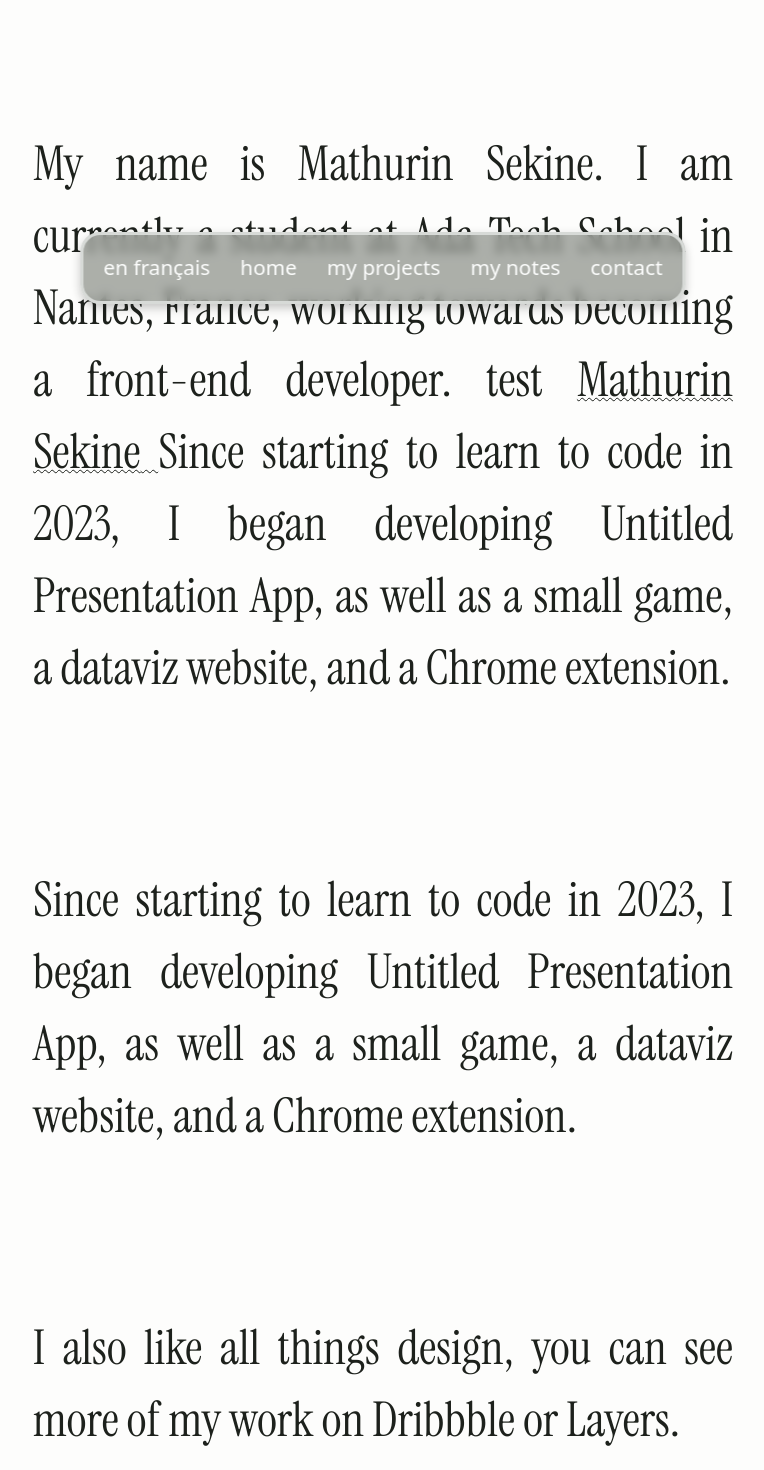
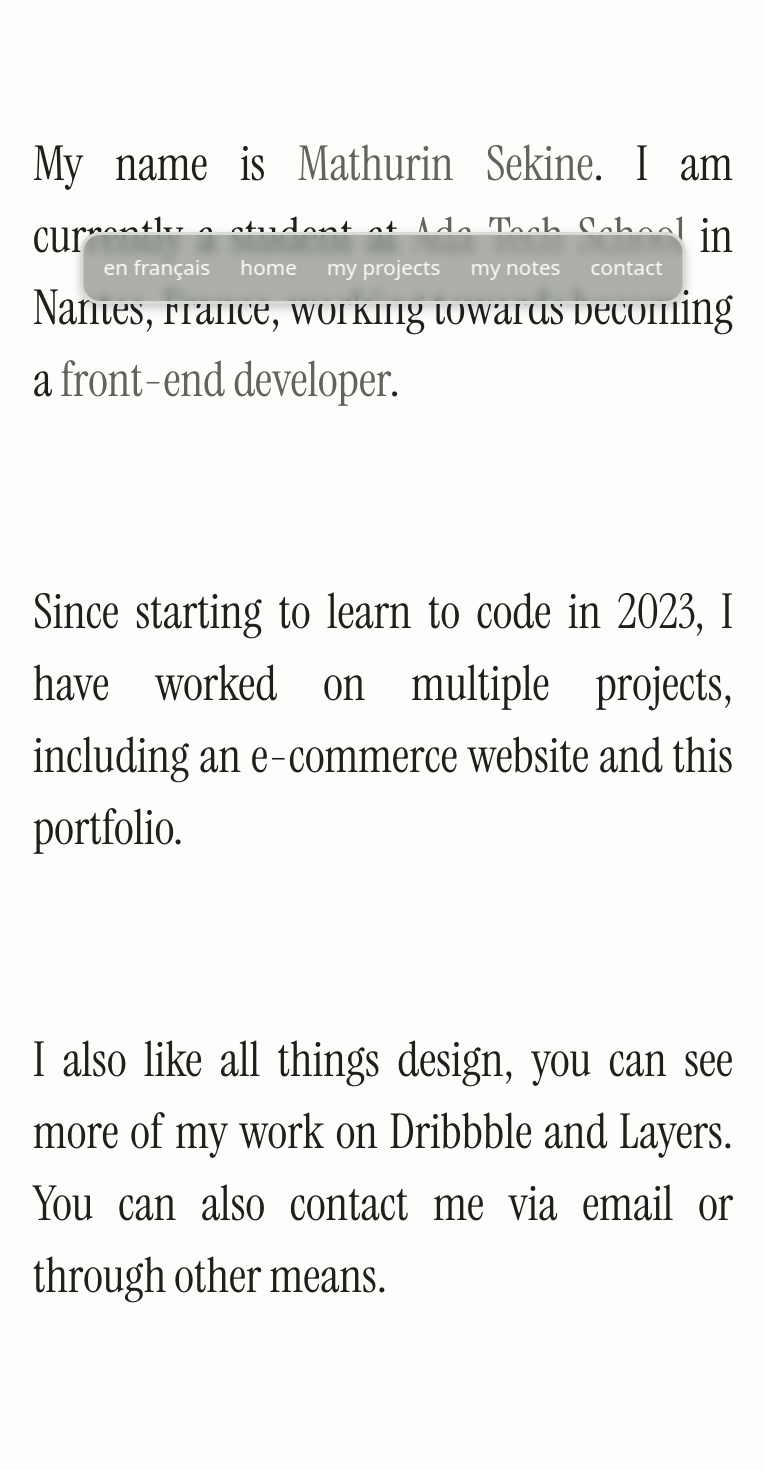
Before and after one commit to lemathurin/portfolio, a Next.js app: page /en in a window 1280 px wide. Shown: the part 480-1950 px from the top of the page, without its empty margins (257-1021 px from the left). Built offline with nearby package versions, Linux system fonts and the light colour scheme.

Commit message:
Homepage text done

```diff
--- a/messages/en.json
+++ b/messages/en.json
@@ -1,9 +1,21 @@
 {
     "Home": {
       "greeting": "Hello,",
-      "p-1": "My name is Mathurin Sekine. I am currently a student at Ada Tech School in Nantes, France, working towards becoming a front-end developer.",
-      "p-2": "Since starting to learn to code in 2023, I began developing Untitled Presentation App, as well as a small game, a dataviz website, and a Chrome extension.",
-      "p-3": "I also like all things design, you can see more of my work on Dribbble or Layers."
+      "l1": "My name is ",
+      "l2": ". I am currently a student at ",
+      "l3": " in Nantes, France, working towards becoming a ",
+      "dev": "front-end developer",
+      "l4": "Since starting to learn to code in 2023, I have worked on ",
+      "projects": "multiple projects",
+      "l5": ", including an ",
+      "ecommerce": "e-commerce website",
+      "l6": " and ",
+      "thisPortfolio": "this portfolio",
+      "l7": "I also like all things design, you can see more of my work on ",
+      "l8": " and ",
+      "l9": " You can also contact me via ",
+      "l10": "email or through other means",
+      "dot": "."
     },
     "HireWindow": {
       "to": "to:",
--- a/messages/fr.json
+++ b/messages/fr.json
@@ -1,9 +1,21 @@
 {
     "Home": {
       "greeting": "Bonjour,",
-      "p-1": "Je m'appelle Mathurin Sekine. Je suis actuellement étudiant à Ada Tech School à Nantes, en France, en vue de devenir développeur front-end.",
-      "p-2": "Depuis que j'ai commencé à apprendre à coder en 2023, j'ai commencé à développer Untitled Presentation App, ainsi qu'un petit jeu, un site web de dataviz, et une extension Chrome.",
-      "p-3": "J'aime aussi tout ce qui est design, vous pouvez voir plus de mon travail sur Dribbble ou Layers."
+      "l1": "Je m'appelle ",
+      "l2": ". Je suis actuellement étudiant à ",
+      "l3": " à Nantes, en France, en vue de devenir ",
+      "dev": "développeur front-end",
+      "l4": "Depuis que j'ai commencé à coder en 2023, j'ai travaillé sur ",
+      "projects": "plusieurs projets",
+      "l5": ", dont un ",
+      "ecommerce": "site de commerce en ligne",
+      "l6": " et ",
+      "thisPortfolio": "ce portfolio",
+      "l7": "J'aime aussi tout ce qui est design, vous pouvez voir plus de mon travail sur ",
+      "l8": " et ",
+      "l9": " Vous pouvez également me contacter par ",
+      "l10": "email ou par d'autres moyens",
+      "dot": "."
     },
     "HireWindow": {
       "to": "pour:",
--- a/src/app/[locale]/components/HomePage.jsx
+++ b/src/app/[locale]/components/HomePage.jsx
@@ -45,10 +45,10 @@ export default function Home(props) {
     test: {
       x: mousePosition.x - 100,
       y: mousePosition.y - 100,
-      borderRadius: "0%",
+      borderRadius: "50%",
       height: 200,
       width: 200,
-      backgroundImage: "url(/images/eym.png)",
+      backgroundImage: "url(/images/profile_picture.png)",
       backgroundSize: "cover",
     },
   };
@@ -77,31 +77,49 @@ export default function Home(props) {
         </h1>
       </div>
       <div className="max-w-[80%] md:max-w-[500px] lg:max-w-[700px] flex-col justify-start items-start inline-flex gap-12 md:gap-20 lg:gap-40">
-        <div>
         <p className="font-instrument leading-tight md:leading-snug lg:leading-normal text-justify text-lightMode-text text-3xl md:text-4xl lg:text-5xl">
-            {props.p1}
-            <span onClick={() => setIsOpened("hireWindow")}> test </span>
+          {props.l1}
           <span
-              className="cursor-none underline decoration-wavy decoration-[1.3px] underline-offset-3 transition"
             onMouseEnter={testEnter}
             onMouseLeave={testLeave}
+            className="cursor-none hover:underline decoration-dashed text-lightMode-hoveredtext hover:text-lightMode-text transition"
           >
-              Mathurin Sekine{" "}
+            Mathurin Sekine
           </span>
-            {props.p2}
+          {props.l2}
+          <span className="hover:underline text-lightMode-hoveredtext hover:text-lightMode-text transition">
+            Ada Tech School
+          </span>
+          {props.l3}
+          <span
+            onClick={() => setIsOpened("hireWindow")}
+            className="hover:underline decoration-dashed text-lightMode-hoveredtext hover:text-lightMode-text transition"
+          >
+            {props.dev}
+          </span>
+          {props.dot}
+        </p>
+        <p className="font-instrument leading-tight md:leading-snug lg:leading-normal text-justify text-lightMode-text text-3xl md:text-4xl lg:text-5xl">
+          {props.l4}
+          <span>{props.projects}</span>
+          {props.l5}
+          <span>{props.ecommerce}</span>
+          {props.l6}
+          <span>{props.thisPortfolio}</span>
+          {props.dot}
+        </p>
+        <p className="font-instrument leading-tight md:leading-snug lg:leading-normal text-justify text-lightMode-text text-3xl md:text-4xl lg:text-5xl">
+          {props.l7}
+          <span>Dribbble</span>
+          {props.l8}
+          <span>Layers</span>
+          {props.dot}
+          {props.l9}
+          <span>{props.l10}</span>
+          {props.dot}
         </p>
       </div>
-        <div>
-          <p className="font-instrument leading-tight md:leading-snug lg:leading-normal text-justify text-lightMode-text text-3xl md:text-4xl lg:text-5xl">
-            {props.p2}
-          </p>
-        </div>
-        <div>
-          <p className="font-instrument leading-tight md:leading-snug lg:leading-normal text-justify text-lightMode-text text-3xl md:text-4xl lg:text-5xl">
-            {props.p3}
-          </p>
-        </div>
-      </div>
+
       <motion.div
         className="homepage-cursor"
         variants={variants}
--- a/src/app/[locale]/components/Labels.jsx
+++ b/src/app/[locale]/components/Labels.jsx
@@ -103,3 +103,9 @@ export function DeleteButtonLabel(props) {
     </div>
   );
 }
+
+export function notificationAlert() {
+  return (
+    <div className="h-[2.25rem] w-[2.25rem] bg-[#FF3A30] rounded-full"></div>
+  );
+}
--- a/src/app/[locale]/page.js
+++ b/src/app/[locale]/page.js
@@ -7,12 +7,24 @@ export default function Home() {
   return (
     <HomePage
       greeting={t("greeting")}
+      l1={t("l1")}
+      l2={t("l2")}
+      l3={t("l3")}
+      dev={t("dev")}
+      l4={t("l4")}
+      projects={t("projects")}
+      l5={t("l5")}
+      ecommerce={t("ecommerce")}
+      l6={t("l6")}
+      thisPortfolio={t("thisPortfolio")}
+      l7={t("l7")}
+      l8={t("l8")}
+      l9={t("l9")}
+      l10={t("l10")}
+      dot={t("dot")}
       presenterApp={t("presenter-app")}
       pico8={t("pico-8")}
       moreProjects={t("more-projects")}
-      p1={t("p-1")}
-      p2={t("p-2")}
-      p3={t("p-3")}
       to={h("to")}
       futureEmployer={h("futureEmployer")}
       hello={h("hello")}
```
Lines whose indentation alone changed are shown as unchanged.
